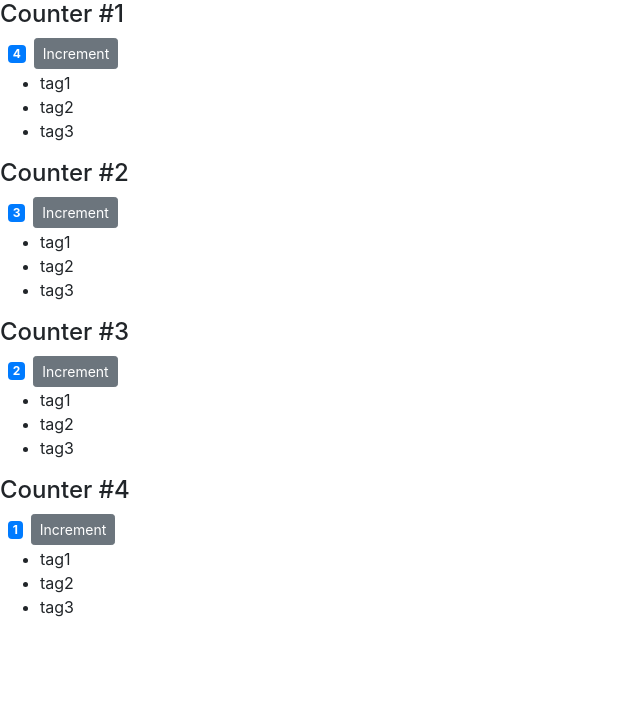
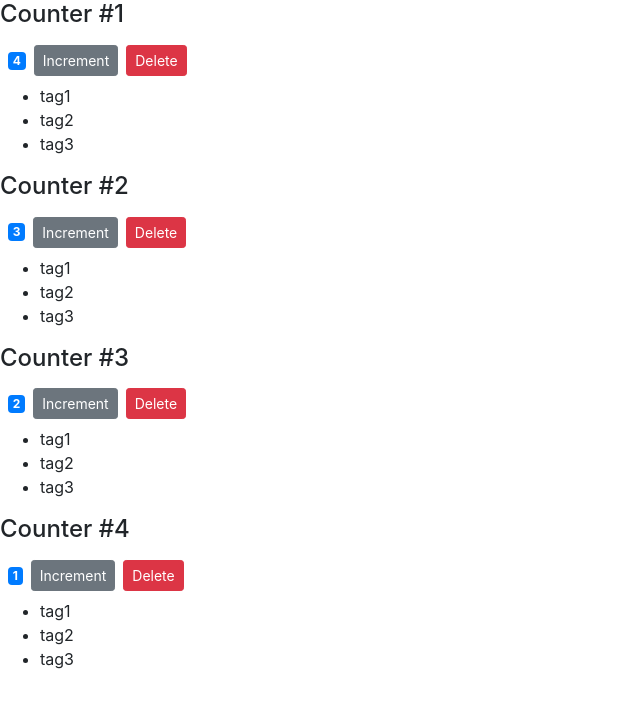
Before and after one commit to pjethaliya/React-Sample-Project, a React (Create React App) app in the folder counter-app/: page / in a window 1280 px wide. Shown: the top 706 px of the page, without its empty margins (0-640 px from the left). Built offline with nearby package versions, Linux system fonts and the light colour scheme.

Commit message:
deleting the counter using onDelete prop

```diff
--- a/counter-app/src/Components/counter.jsx
+++ b/counter-app/src/Components/counter.jsx
@@ -2,9 +2,8 @@ import React, { Component } from "react";
 
 class Counter extends Component {
   state = {
-        value:this.props.value,
-        tags : ['tag1','tag2','tag3'],
-
+    value: this.props.value,
+    tags: ["tag1", "tag2", "tag3"],
   };
 
   //constructor(){
@@ -12,9 +11,8 @@ class Counter extends Component {
   //    this.handleIncrement = this.handleIncrement.bind(this);
   //}
 
-    handleIncrement = product => {
-        console.log(product);
-        this.setState({value:this.state.value + 1 });
+  handleIncrement = () => {
+    this.setState({ value: this.state.value + 1 });
   };
 
   render() {
@@ -23,34 +21,43 @@ class Counter extends Component {
         {this.props.children}
         <span className={this.getBadgeClasses()}>{this.formatCount()}</span>
         <button
-                    onClick={()=>this.handleIncrement(10)}
-                    className="btn btn-secondary btn-sm">
+          onClick={() => this.handleIncrement()}
+          className="btn btn-secondary btn-sm"
+        >
           Increment
+        </button>
+        <button
+          onClick={this.props.onDelete}
+          className="btn btn-danger btn-sm m-2"
+        >
+          Delete
         </button>
         {this.renderTags()}
       </div>
     );
   }
 
+  renderTags() {
+    if (this.state.tags.length === 0) return <p>There are no tags</p>;
 
-    renderTags(){
-        if(this.state.tags.length === 0) return <p>There are no tags</p>
-
-        return <ul>
-                    {this.state.tags.map(tag=><li key={tag}>{tag}</li>)}
+    return (
+      <ul>
+        {this.state.tags.map((tag) => (
+          <li key={tag}>{tag}</li>
+        ))}
       </ul>
+    );
   }
-    getBadgeClasses(){
+  getBadgeClasses() {
     let classes = "badge m-2 badge-";
     classes += this.state.value === 0 ? "warning" : "primary";
     return classes;
   }
 
-    formatCount(){
-        const {value: count} = this.state;
-        return count === 0 ? 'Zero' :count;
+  formatCount() {
+    const { value: count } = this.state;
+    return count === 0 ? "Zero" : count;
   }
-
 }
 
 export default Counter;
--- a/counter-app/src/Components/counters.jsx
+++ b/counter-app/src/Components/counters.jsx
@@ -1,22 +1,32 @@
-import React, { Component } from 'react';
-import Counter from './counter';
+import React, { Component } from "react";
+import Counter from "./counter";
 class Counters extends Component {
   state = {
-        counters : [
-            {id : 1, value : 4},
-            {id : 2, value : 3},
-            {id : 3, value : 2},
-            {id : 4, value : 1},
-        ]
+    counters: [
+      { id: 1, value: 4 },
+      { id: 2, value: 3 },
+      { id: 3, value: 2 },
+      { id: 4, value: 1 },
+    ],
   };
+
+  handleDelete = () => {
+      console.log('Event handler called');
+  };
+
   render() {
     return (
       <div>
-                {this.state.counters.map(counter => <Counter
-                key={counter.id} value={counter.value} >
+        {this.state.counters.map((counter) => (
+          <Counter
+            key={counter.id}
+            value={counter.value}
+            id={counter.id}
+            onDelete={this.handleDelete}
+          >
             <h4>Counter #{counter.id}</h4>
           </Counter>
-                )}
+        ))}
       </div>
     );
   }
```
Lines whose indentation alone changed are shown as unchanged.
